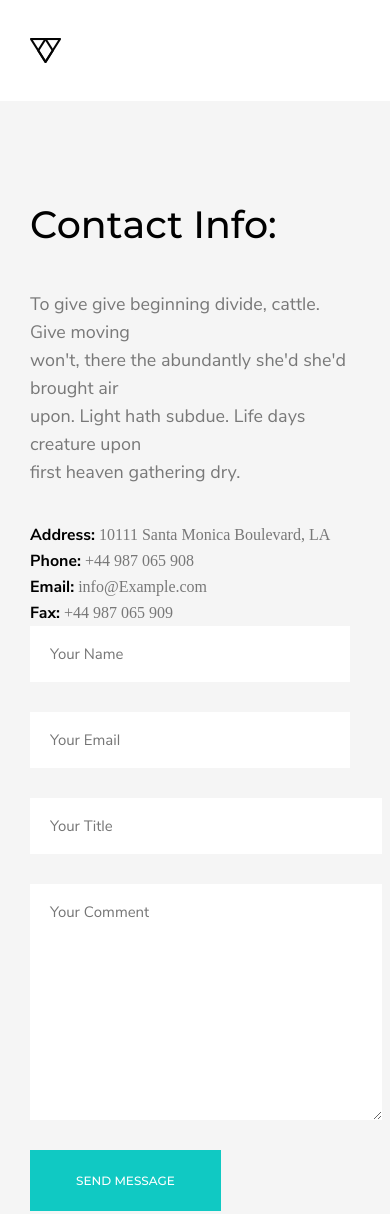
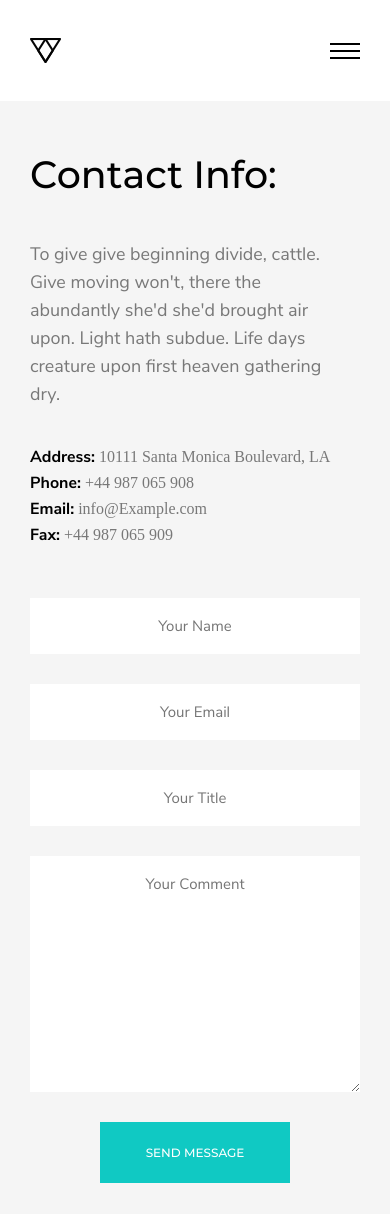
Before and after one commit to sila-timofei/piroll, a plain HTML site: page contact.html in a window 390 px wide. Shown: the top 1214 px of the page. Drawn offline with Linux system fonts and the light colour scheme.

Commit message:
Adaptive contact

```diff
--- a/contact.html
+++ b/contact.html
@@ -21,6 +21,8 @@
                     <a href="about.html" class="link-menu-item">about</a>
                     <a href="#" class="link-menu-item active-menu">contact</a>
                 </nav>
+
+                <div class="btn-menu mobile"></div>
             </div>
         </div>
     </header>
@@ -135,5 +137,26 @@
             map.behaviors.disable("scrollZoom");
         }
     </script>
+
+    <script>
+        //menu
+        btnMenu = document.querySelector('.btn-menu'),
+        menu = document.querySelector('.link-menu'),
+
+        btnMenu.addEventListener('click', () => {
+            menu.classList.toggle('show-menu');
+            btnMenu.classList.toggle('inclineMenu');
+            if (btnMenu.classList.contains('inclineMenu')) {
+                document.body.style.overflow = 'hidden';
+            } else {
+                document.body.style.overflow = '';
+            }
+        });
+
+        btnPlay.addEventListener('click', () => {
+            pause.classList.toggle('hide-icon');
+            play.classList.toggle('show-icon');
+        });
+    </script>
 </body>
 </html>
--- a/css/contact.css
+++ b/css/contact.css
@@ -135,3 +135,54 @@ body {
     height: 100%;
     z-index: 2;
 }
+
+
+
+@media screen and (max-width:1170px) {
+    .form-order {
+        width: 50%;
+    }
+
+    .field {
+        width: 100%;
+    }
+
+    .field:first-child {
+        margin-right: 0;
+    }
+}
+
+@media screen and (max-width:940px) {
+    .contact-info {
+        width: 50%;
+        margin-right: 20px;
+    }
+
+    .descr {
+        white-space: normal;
+    }
+}
+
+@media screen and (max-width:640px) {
+    .main-wrapper {
+        padding: 50px 0;
+    }
+
+    .contact-info {
+        width: 100%;
+    }
+
+    .form-order {
+        width: 100%;
+        margin-top: 50px;
+        justify-content: center;
+    }
+
+    .field {
+        text-align: center;
+    }
+
+    .map {
+        margin-top: 50px;
+    }
+}
```
